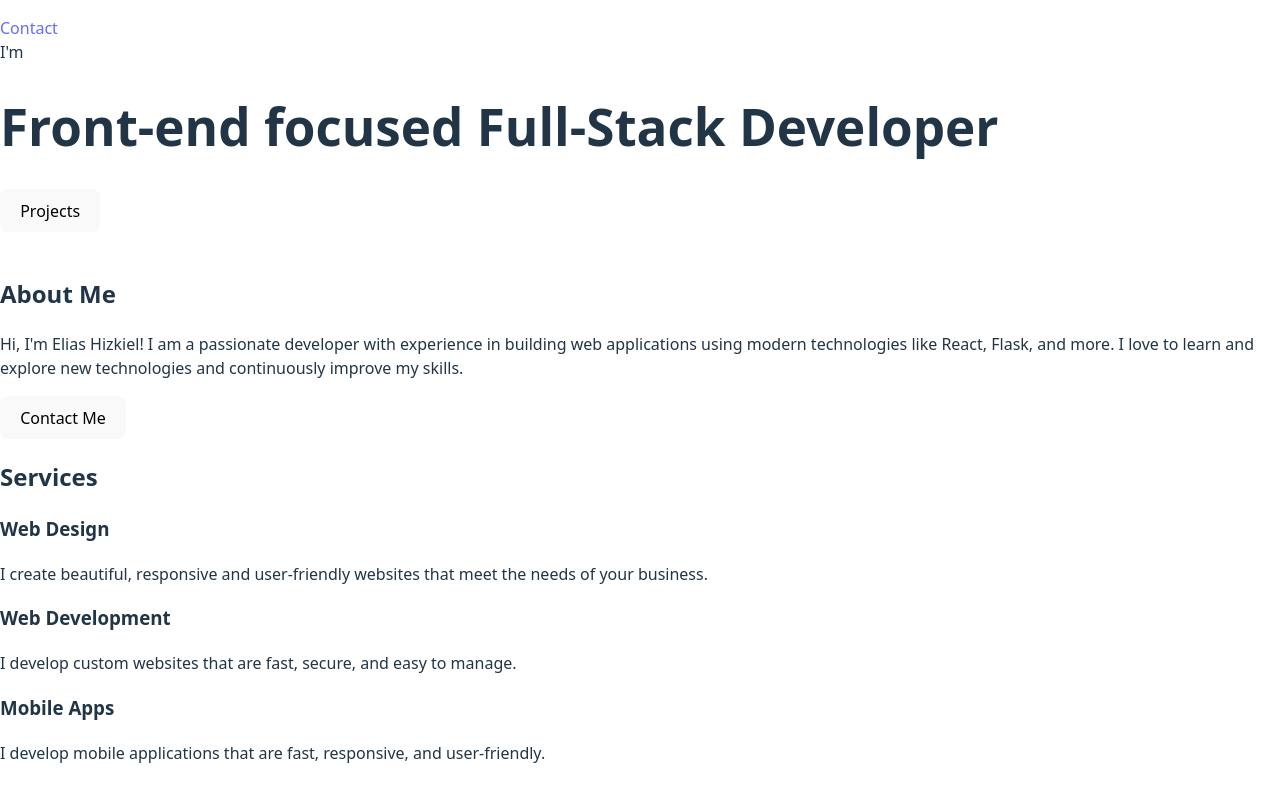
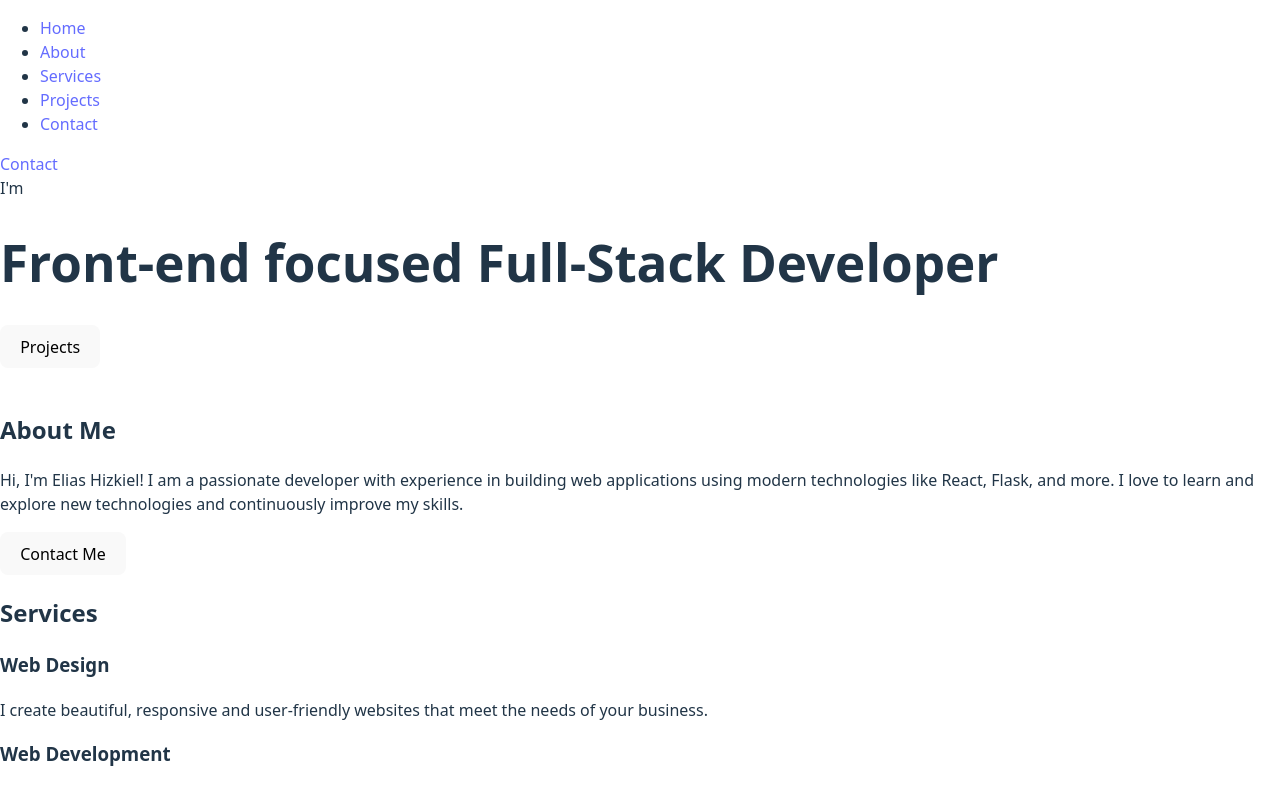
Before and after one commit to elijahizkiel/react-portfolio, a React (Vite) app: page / in a window 1280 px wide. Shown: the top 791 px of the page. Built offline with nearby package versions, Linux system fonts and the light colour scheme.

Commit message:
add navigation links and update Hero component structure

```diff
--- a/src/App.jsx
+++ b/src/App.jsx
@@ -45,11 +45,36 @@ const projects = [
     image: 'project3.jpg'
   }
 ]
-
+const links = [
+  {
+    id: 1,
+    text: 'Home',
+    url: 'home'
+  },
+  {
+    id: 2,
+    text: 'About',
+    url: 'about'
+  },
+  {
+    id: 3,
+    text: 'Services',
+    url: 'services'
+  },
+  {
+    id: 4,
+    text: 'Projects',
+    url: 'projects'
+  },
+  {
+    id: 5,
+    text: 'Contact',
+    url: 'contact'
+  }];
 function App() {
   return (
     <div className='app'>
-      <Header />
+      <Header links={links}/>
       <main>
         <Hero />
         <About />
--- a/src/components/Hero.jsx
+++ b/src/components/Hero.jsx
@@ -3,7 +3,7 @@ import Button from "./Button";
 
 export default function Hero() {
   return (
-    <div className="hero">
+    <div id="home"  className="hero">
       <span>I'm</span>
       <h1>Front-end focused Full-Stack Developer</h1>
       <Link to="projects" smooth={true} duration={500} >
```
